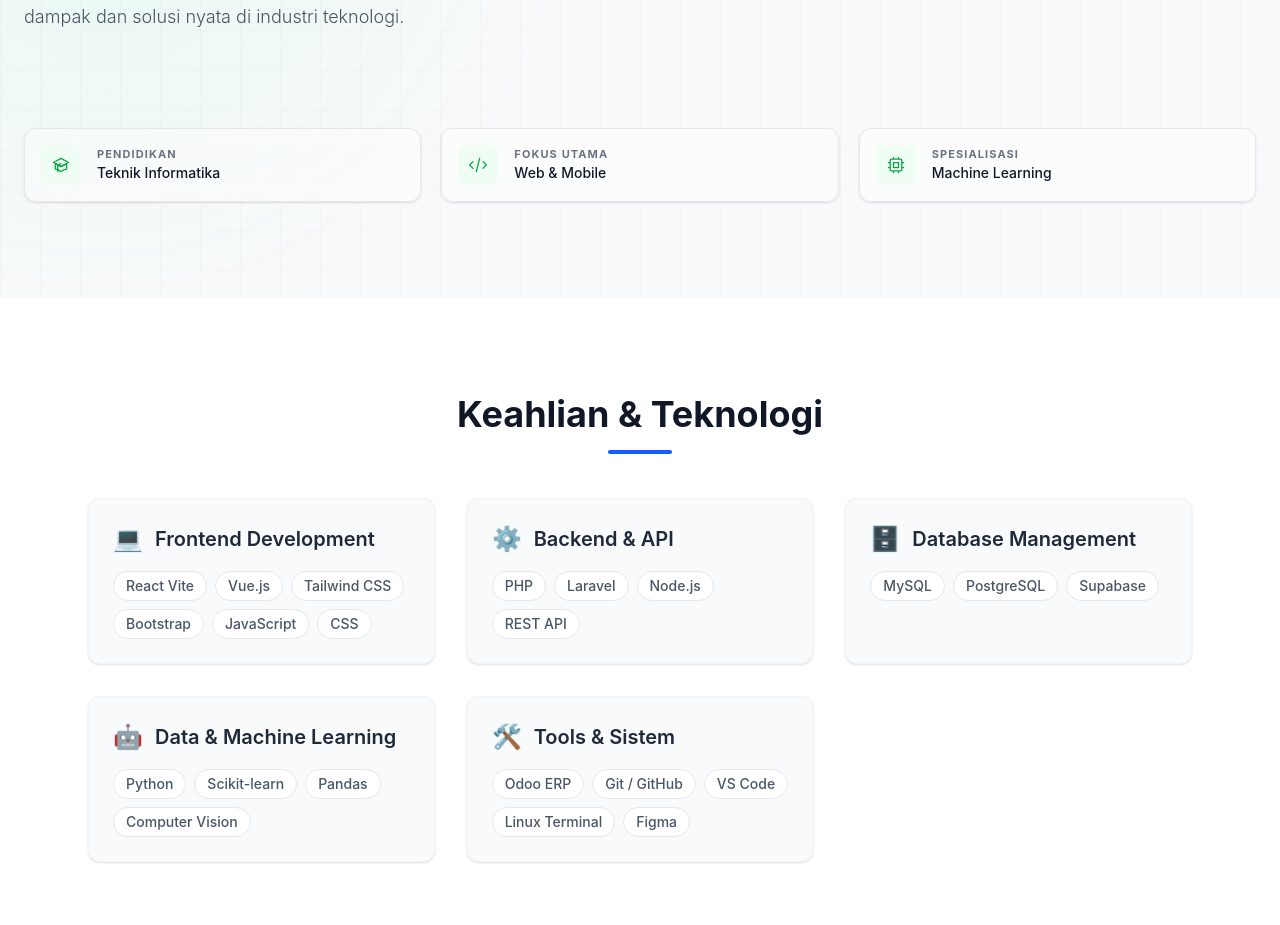
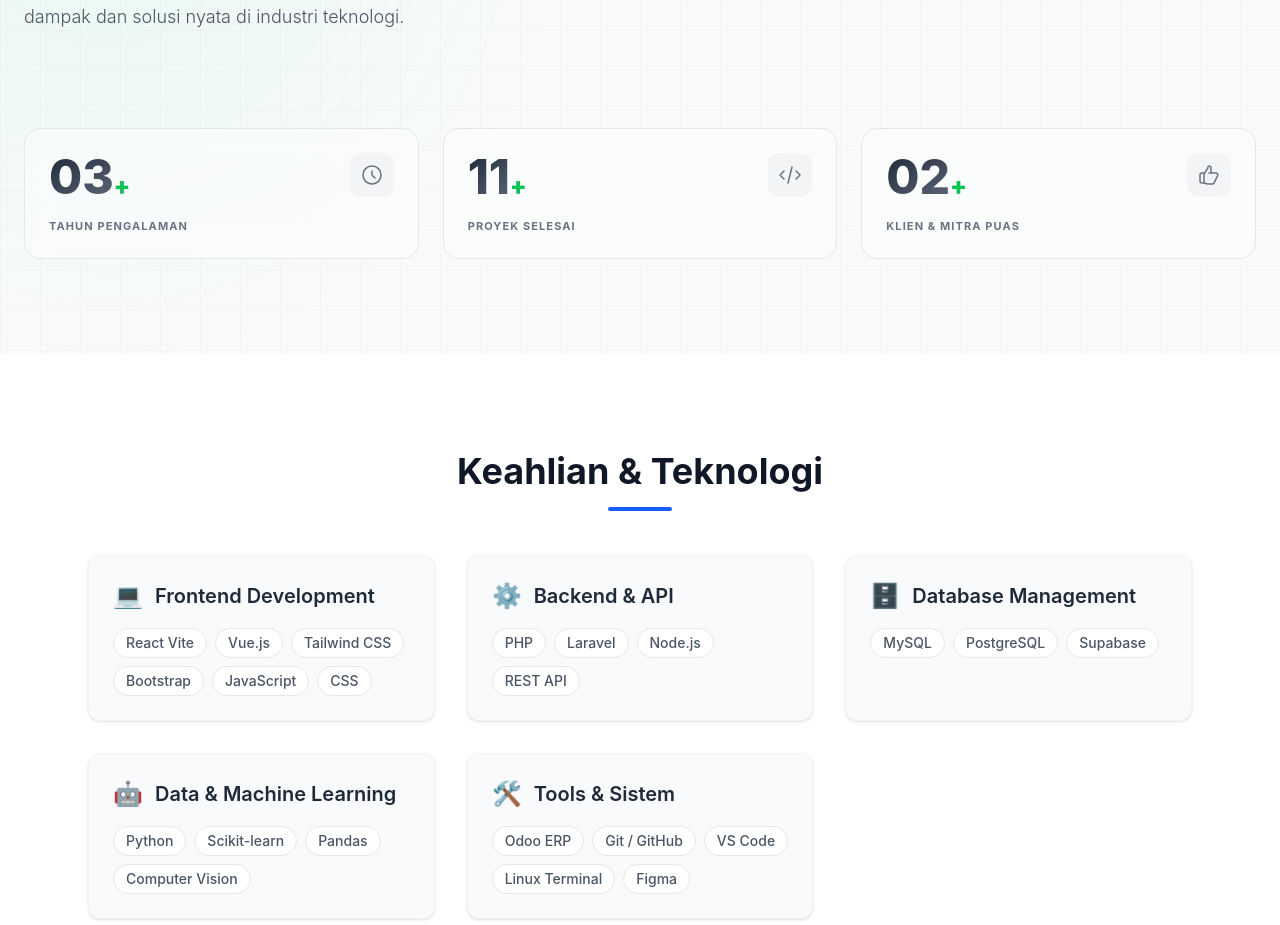
Before and after one commit to itsdrsw/portfolio-dimas, a Vue app: page / in a window 1280 px wide. Shown: the part 1450-2375 px from the top of the page. Built offline with nearby package versions, Linux system fonts and the light colour scheme.

Commit message:
[IMP] Memperbaiki kotak about

```diff
--- a/package.json
+++ b/package.json
@@ -4,7 +4,7 @@
   "version": "0.0.0",
   "type": "module",
   "scripts": {
-    "dev": "vite --host",
+    "dev": "vite",
     "build": "vite build",
     "preview": "vite preview"
   },
--- a/src/components/AboutSection.vue
+++ b/src/components/AboutSection.vue
@@ -108,16 +108,30 @@
         </div>
       </div>
 
-      <!-- Baris Bawah: Kartu Metadata Personal -->
-      <div class="grid grid-cols-1 md:grid-cols-3 gap-5 mt-16 lg:mt-24">
+      <!-- Baris Bawah: Kartu Statistik Personal -->
+      <div class="grid grid-cols-1 md:grid-cols-3 gap-6 mt-16 lg:mt-24">
+        <!-- Statistik 1: Tahun Pengalaman -->
         <div
-          class="about-card opacity-0 flex items-center gap-4 p-4 rounded-xl border border-gray-200 dark:border-white/5 bg-white/40 dark:bg-white/[0.02] backdrop-blur-sm hover:border-green-400 dark:hover:border-[#9DC183]/40 transition-all duration-300 group shadow-sm"
+          class="about-card opacity-0 relative group p-6 rounded-2xl border border-gray-200 dark:border-white/5 bg-white/40 dark:bg-white/[0.02] backdrop-blur-md overflow-hidden hover:border-green-400 dark:hover:border-[#9DC183]/40 transition-all duration-500 hover:-translate-y-2 hover:shadow-xl hover:shadow-green-500/5"
         >
+          <!-- Garis Aksen Atas (Muncul saat Hover) -->
           <div
-            class="w-10 h-10 rounded-lg bg-green-50 dark:bg-[#9DC183]/10 flex items-center justify-center text-green-600 dark:text-[#9DC183] group-hover:scale-110 transition-transform duration-300"
+            class="absolute top-0 left-0 w-full h-1 bg-gradient-to-r from-transparent via-green-500 dark:via-[#9DC183] to-transparent opacity-0 group-hover:opacity-100 transition-opacity duration-500"
+          ></div>
+
+          <div class="flex justify-between items-start mb-4">
+            <h3
+              class="text-4xl md:text-5xl font-extrabold text-transparent bg-clip-text bg-gradient-to-br from-gray-800 to-gray-500 dark:from-white dark:to-gray-500 group-hover:from-green-600 group-hover:to-green-400 dark:group-hover:from-[#9DC183] dark:group-hover:to-emerald-200 transition-all duration-500"
+            >
+              03<span class="text-2xl text-green-500 dark:text-[#9DC183]"
+                >+</span
+              >
+            </h3>
+            <div
+              class="p-2.5 rounded-xl bg-gray-100 dark:bg-white/5 text-gray-500 dark:text-gray-400 group-hover:text-green-600 dark:group-hover:text-[#9DC183] group-hover:bg-green-50 dark:group-hover:bg-[#9DC183]/10 transition-all duration-500"
             >
               <svg
-              class="w-5 h-5"
+                class="w-6 h-6"
                 fill="none"
                 stroke="currentColor"
                 viewBox="0 0 24 24"
@@ -126,35 +140,39 @@
                   stroke-linecap="round"
                   stroke-linejoin="round"
                   stroke-width="1.5"
-                d="M12 14l9-5-9-5-9 5 9 5z"
-              />
-              <path
-                stroke-linecap="round"
-                stroke-linejoin="round"
-                stroke-width="1.5"
-                d="M12 14l6.16-3.422a12.083 12.083 0 01.665 6.479A11.952 11.952 0 0012 20.055a11.952 11.952 0 00-6.824-2.998 12.078 12.078 0 01.665-6.479L12 14zm-4 6v-7.5l4-2.222"
-              />
+                  d="M12 8v4l3 3m6-3a9 9 0 11-18 0 9 9 0 0118 0z"
+                ></path>
               </svg>
             </div>
-          <div class="flex flex-col">
-            <span
-              class="text-[11px] font-bold text-gray-500 dark:text-gray-500 uppercase tracking-widest"
-              >Pendidikan</span
+          </div>
+          <p
+            class="text-[11px] font-bold text-gray-500 dark:text-gray-400 uppercase tracking-widest mt-2"
           >
-            <span class="text-sm font-medium text-gray-900 dark:text-gray-200"
-              >Teknik Informatika</span
-            >
-          </div>
+            Tahun Pengalaman
+          </p>
         </div>
 
+        <!-- Statistik 2: Proyek Selesai -->
         <div
-          class="about-card opacity-0 flex items-center gap-4 p-4 rounded-xl border border-gray-200 dark:border-white/5 bg-white/40 dark:bg-white/[0.02] backdrop-blur-sm hover:border-green-400 dark:hover:border-[#9DC183]/40 transition-all duration-300 group shadow-sm"
+          class="about-card opacity-0 relative group p-6 rounded-2xl border border-gray-200 dark:border-white/5 bg-white/40 dark:bg-white/[0.02] backdrop-blur-md overflow-hidden hover:border-green-400 dark:hover:border-[#9DC183]/40 transition-all duration-500 hover:-translate-y-2 hover:shadow-xl hover:shadow-green-500/5"
         >
           <div
-            class="w-10 h-10 rounded-lg bg-green-50 dark:bg-[#9DC183]/10 flex items-center justify-center text-green-600 dark:text-[#9DC183] group-hover:scale-110 transition-transform duration-300"
+            class="absolute top-0 left-0 w-full h-1 bg-gradient-to-r from-transparent via-green-500 dark:via-[#9DC183] to-transparent opacity-0 group-hover:opacity-100 transition-opacity duration-500"
+          ></div>
+
+          <div class="flex justify-between items-start mb-4">
+            <h3
+              class="text-4xl md:text-5xl font-extrabold text-transparent bg-clip-text bg-gradient-to-br from-gray-800 to-gray-500 dark:from-white dark:to-gray-500 group-hover:from-green-600 group-hover:to-green-400 dark:group-hover:from-[#9DC183] dark:group-hover:to-emerald-200 transition-all duration-500"
+            >
+              11<span class="text-2xl text-green-500 dark:text-[#9DC183]"
+                >+</span
+              >
+            </h3>
+            <div
+              class="p-2.5 rounded-xl bg-gray-100 dark:bg-white/5 text-gray-500 dark:text-gray-400 group-hover:text-green-600 dark:group-hover:text-[#9DC183] group-hover:bg-green-50 dark:group-hover:bg-[#9DC183]/10 transition-all duration-500"
             >
               <svg
-              class="w-5 h-5"
+                class="w-6 h-6"
                 fill="none"
                 stroke="currentColor"
                 viewBox="0 0 24 24"
@@ -164,28 +182,38 @@
                   stroke-linejoin="round"
                   stroke-width="1.5"
                   d="M10 20l4-16m4 4l4 4-4 4M6 16l-4-4 4-4"
-              />
+                ></path>
               </svg>
             </div>
-          <div class="flex flex-col">
-            <span
-              class="text-[11px] font-bold text-gray-500 dark:text-gray-500 uppercase tracking-widest"
-              >Fokus Utama</span
+          </div>
+          <p
+            class="text-[11px] font-bold text-gray-500 dark:text-gray-400 uppercase tracking-widest mt-2"
           >
-            <span class="text-sm font-medium text-gray-900 dark:text-gray-200"
-              >Web & Mobile</span
-            >
-          </div>
+            Proyek Selesai
+          </p>
         </div>
 
+        <!-- Statistik 3: Klien & Mitra Puas -->
         <div
-          class="about-card opacity-0 flex items-center gap-4 p-4 rounded-xl border border-gray-200 dark:border-white/5 bg-white/40 dark:bg-white/[0.02] backdrop-blur-sm hover:border-green-400 dark:hover:border-[#9DC183]/40 transition-all duration-300 group shadow-sm"
+          class="about-card opacity-0 relative group p-6 rounded-2xl border border-gray-200 dark:border-white/5 bg-white/40 dark:bg-white/[0.02] backdrop-blur-md overflow-hidden hover:border-green-400 dark:hover:border-[#9DC183]/40 transition-all duration-500 hover:-translate-y-2 hover:shadow-xl hover:shadow-green-500/5"
         >
           <div
-            class="w-10 h-10 rounded-lg bg-green-50 dark:bg-[#9DC183]/10 flex items-center justify-center text-green-600 dark:text-[#9DC183] group-hover:scale-110 transition-transform duration-300"
+            class="absolute top-0 left-0 w-full h-1 bg-gradient-to-r from-transparent via-green-500 dark:via-[#9DC183] to-transparent opacity-0 group-hover:opacity-100 transition-opacity duration-500"
+          ></div>
+
+          <div class="flex justify-between items-start mb-4">
+            <h3
+              class="text-4xl md:text-5xl font-extrabold text-transparent bg-clip-text bg-gradient-to-br from-gray-800 to-gray-500 dark:from-white dark:to-gray-500 group-hover:from-green-600 group-hover:to-green-400 dark:group-hover:from-[#9DC183] dark:group-hover:to-emerald-200 transition-all duration-500"
+            >
+              02<span class="text-2xl text-green-500 dark:text-[#9DC183]"
+                >+</span
+              >
+            </h3>
+            <div
+              class="p-2.5 rounded-xl bg-gray-100 dark:bg-white/5 text-gray-500 dark:text-gray-400 group-hover:text-green-600 dark:group-hover:text-[#9DC183] group-hover:bg-green-50 dark:group-hover:bg-[#9DC183]/10 transition-all duration-500"
             >
               <svg
-              class="w-5 h-5"
+                class="w-6 h-6"
                 fill="none"
                 stroke="currentColor"
                 viewBox="0 0 24 24"
@@ -194,19 +222,16 @@
                   stroke-linecap="round"
                   stroke-linejoin="round"
                   stroke-width="1.5"
-                d="M9 3v2m6-2v2M9 19v2m6-2v2M5 9H3m2 6H3m18-6h-2m2 6h-2M7 19h10a2 2 0 002-2V7a2 2 0 00-2-2H7a2 2 0 00-2 2v10a2 2 0 002 2zM9 9h6v6H9V9z"
-              />
+                  d="M14 10h4.764a2 2 0 011.789 2.894l-3.5 7A2 2 0 0115.263 21h-4.017c-.163 0-.326-.02-.485-.06L7 20m7-10V5a2 2 0 00-2-2h-.095c-.5 0-.905.405-.905.905 0 .714-.211 1.412-.608 2.006L7 11v9m7-10h-2M7 20H5a2 2 0 01-2-2v-6a2 2 0 012-2h2.5"
+                ></path>
               </svg>
             </div>
-          <div class="flex flex-col">
-            <span
-              class="text-[11px] font-bold text-gray-500 dark:text-gray-500 uppercase tracking-widest"
-              >Spesialisasi</span
+          </div>
+          <p
+            class="text-[11px] font-bold text-gray-500 dark:text-gray-400 uppercase tracking-widest mt-2"
           >
-            <span class="text-sm font-medium text-gray-900 dark:text-gray-200"
-              >Machine Learning</span
-            >
-          </div>
+            Klien & Mitra Puas
+          </p>
         </div>
       </div>
     </div>
```
Lines whose indentation alone changed are shown as unchanged.
